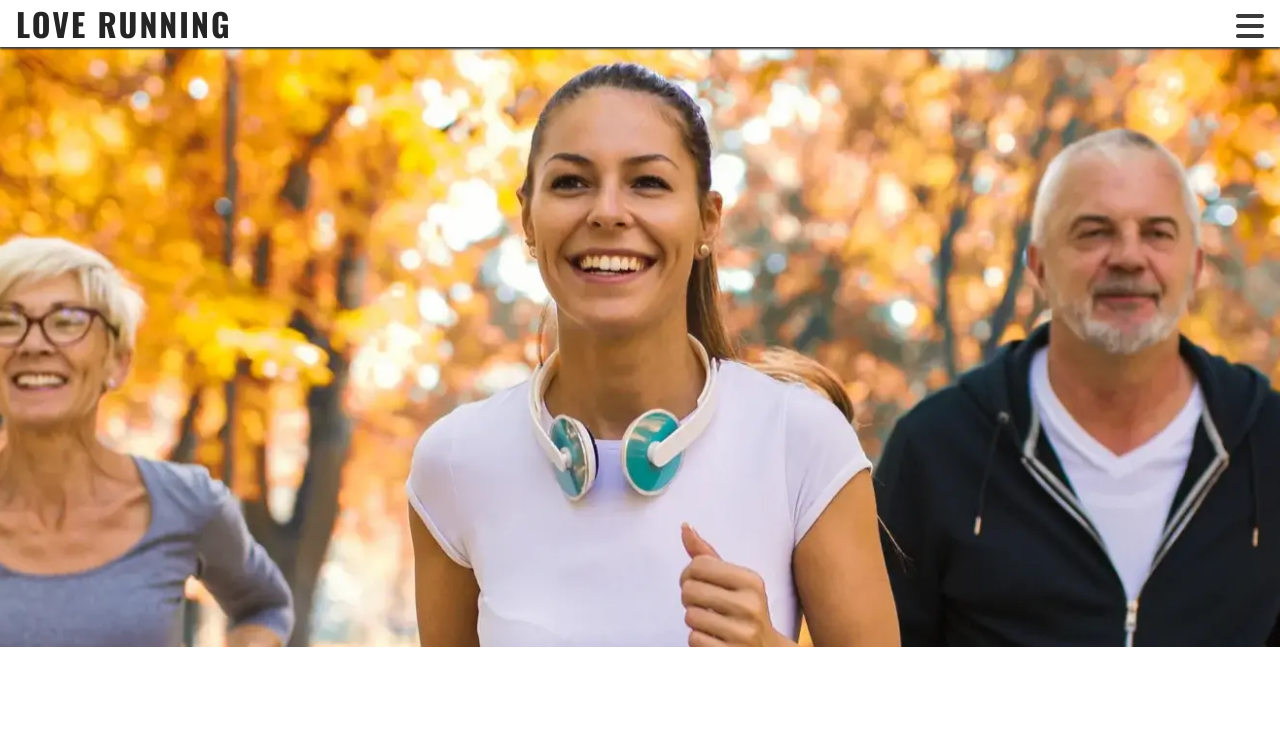
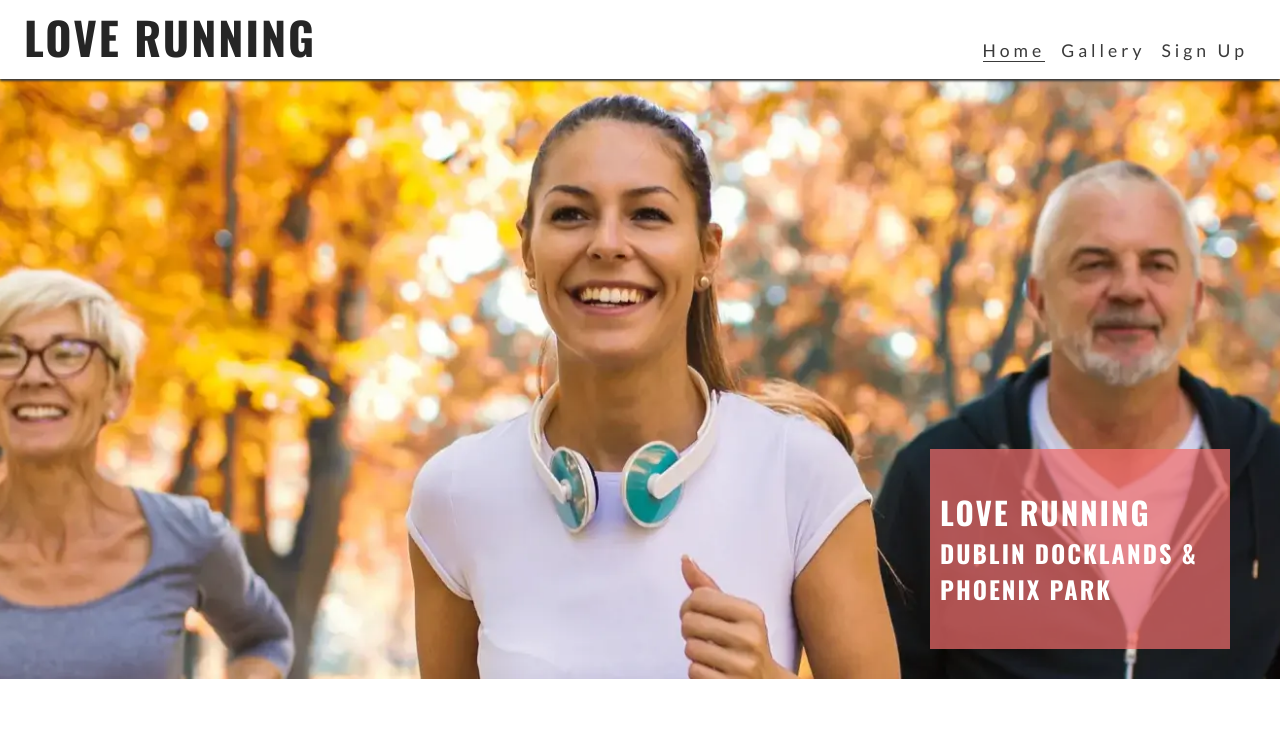
Before and after one commit to algardiner96-wq/love-running, a plain HTML site: page index.html in a window 1280 px wide. Shown: the top 749 px of the page. Drawn offline with nearby package versions, Linux system fonts and the light colour scheme.

Commit message:
fix error where media query was in footer in css and add cover text with club name and locations

```diff
--- a/assets/css/style.css
+++ b/assets/css/style.css
@@ -17,6 +17,14 @@ body {
     color: #3a3a3a;
     font-family: "Lato", sans-serif;
 }
+h1,
+h2,
+h3 {
+    font-family: "oswald", sans-serif;
+    text-transform: uppercase;
+    letter-spacing: 2px;
+    color: #252525;
+}
 
 /* Header */
 header {
@@ -33,13 +41,6 @@ header {
 header a {
     text-decoration: none;
     color: inherit;
-}
-
-h1 {
-    font-family: "oswald", sans-serif;
-    text-transform: uppercase;
-    letter-spacing: 2px;
-    color: #252525;
 }
 
 #menu {
@@ -89,26 +90,40 @@ main {
     height: 600px;
     width: 100%;
     background: url("../images/hero-image.webp") no-repeat center center/cover;
+    position: relative;
 }
-
+#cover-text {
+    /*Final rgba value sets the opacity so it is semi-transparent*/
+    background-color: rgb(241, 109, 107, 0.7);
+    font-size: 130%;
+    position: absolute;
+    bottom: 30px;
+    width: 80%;
+    min-height: 200px;
+    padding-top: 40px;
+    padding-left: 10px;
+}
+#cover-text > h2,
+#cover-text > h3 {
+    color: white;
+}
 /* Footer */
-footer {
-    #social-networks {
+footer #social-networks {
     text-align: center;
     padding: 20px 0;
     display: flex;
     justify-content: space-evenly;
     list-style-type: none;
 }
-    #social-networks i {
+
+footer #social-networks i {
     font-size: 160%;
     padding: 5%;
     color: #3a3a3a;
 }
 
-    /* Media query: tablets and larger ( 768px and up) */
+/* Media query: tablets and larger (768px and up) */
 @media screen and (min-width: 768px) {
-        /* Header */
     nav {
         display: block;
         position: relative;
@@ -130,17 +145,18 @@ footer {
         line-height: 75px;
         margin: 0 0.5rem;
     }
-        /* Main content */
     main {
-            /* push main content down to accomodate larger header*/
         margin-top: 79px;
+    }
+    #cover-text {
+        width: 300px;
+        right: 50px;
     }
 }
 
-    /* Large devices ( laptops and desktops, 992px and up ) */
+/* Media query: laptops and desktops (992px and up) */
 @media screen and (min-width: 992px) {
     #menu a:hover {
         border-bottom: 1px solid #3a3a3a;
     }
 }
-}
--- a/index.html
+++ b/index.html
@@ -36,7 +36,12 @@
 
     <!-- Main content-->
     <main>
-        <section id="hero"></section>
+        <section id="hero">
+            <div id="cover-text">
+                <h2>Love Running</h2>
+                <h3>Dublin Docklands & Phoenix Park</h3>
+            </div>
+        </section>
     </main>
 
     <!--Footer-->
```
Lines whose indentation alone changed are shown as unchanged.
